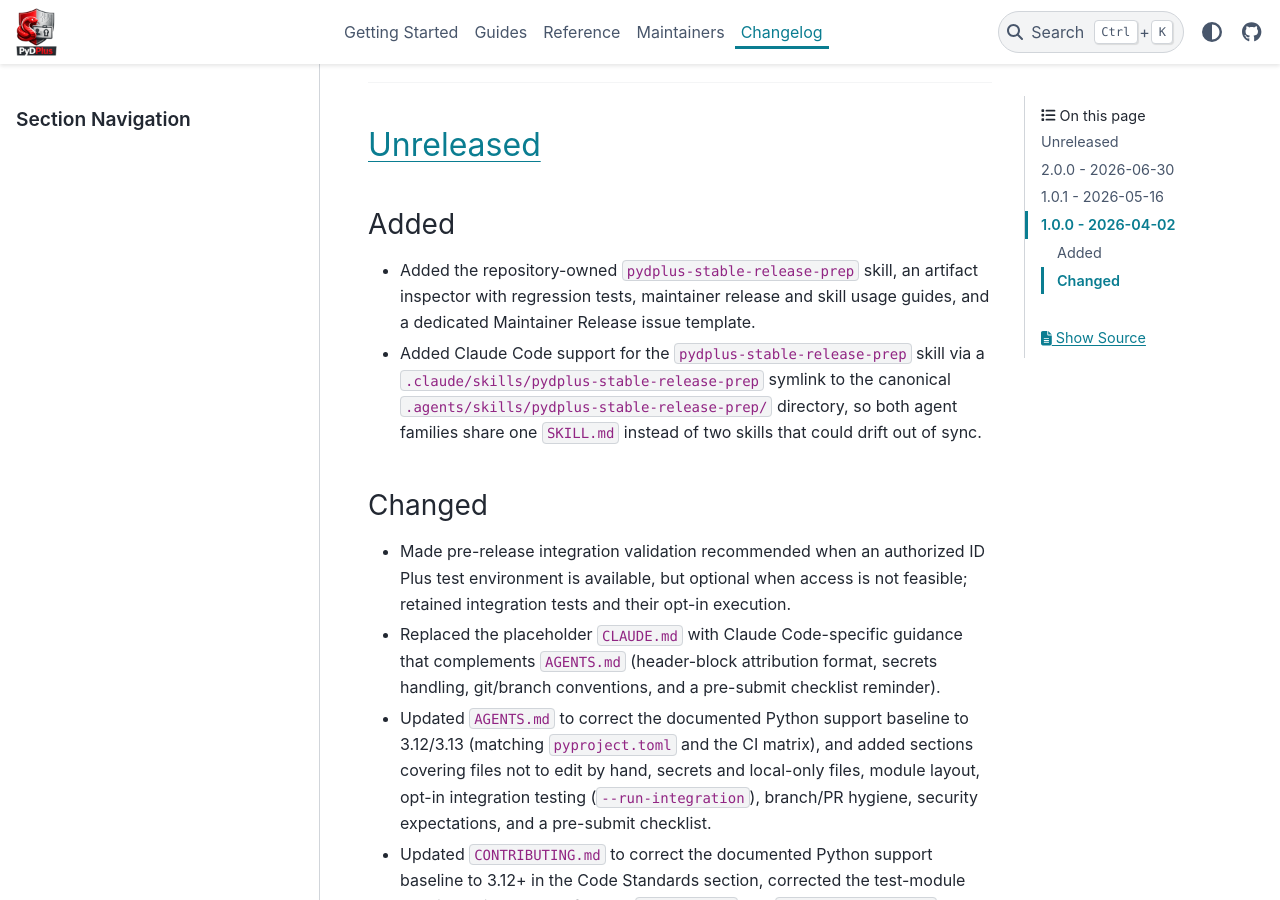
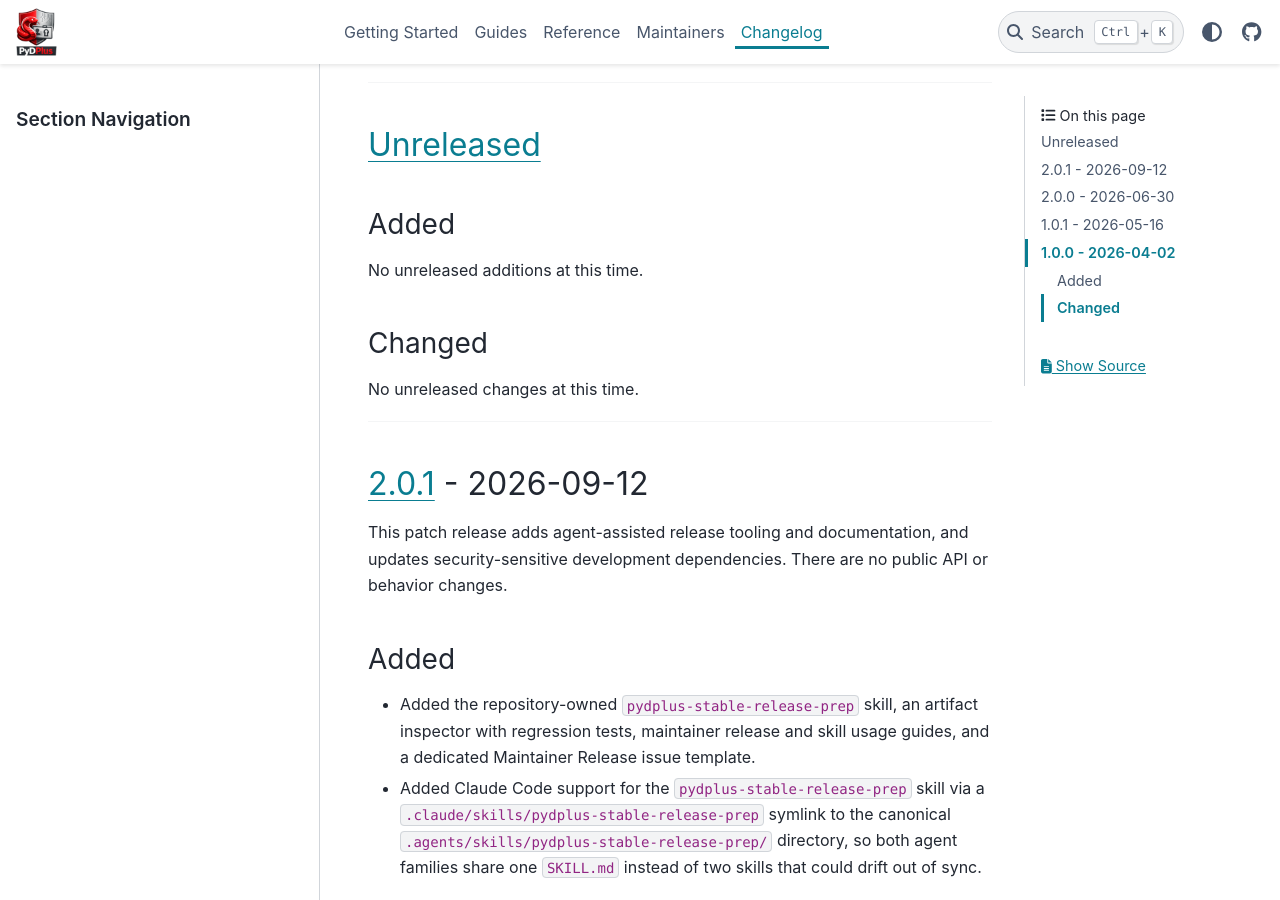
Before and after one commit to jeffshurtliff/pydplus, a Sphinx documentation site: the page built from docs/CHANGELOG.md, in a window 1280 px wide and 900 px high, scrolled down 270 px. Built offline with Sphinx 7.4.7 and the PyData theme 0.15.4, drawn with Linux system fonts in a browser that asks for light colours; some of the changed text lies outside the part shown.

Commit message:
Prepared pydplus 2.0.1 release (#4)
Promoted the package version from 2.0.1.dev0 to 2.0.1, finalized the
docs/CHANGELOG.md 2.0.1 release section, and migrated pyproject.toml
license metadata to the PEP 639 SPDX expression to resolve the
poetry check --lock --strict deprecation warnings.

Co-Authored-By: Claude Sonnet 5 <noreply@anthropic.com>
Claude-Session: https://claude.ai/code/session_01Psj1Bs7wGd2mdD1tb6B5R1

```diff
--- a/docs/CHANGELOG.md
+++ b/docs/CHANGELOG.md
@@ -13,18 +13,34 @@ and this project adheres to [Semantic Versioning](https://semver.org/spec/v2.0.0
 (unreleased-added)=
 ### Added
 
+No unreleased additions at this time.
+
+(unreleased-changed)=
+### Changed
+
+No unreleased changes at this time.
+
+---
+(relnotes-2.0.1)=
+## [2.0.1] - 2026-09-12
+
+This patch release adds agent-assisted release tooling and documentation, and updates
+security-sensitive development dependencies. There are no public API or behavior changes.
+
+(relnotes-2.0.1-added)=
+### Added
+
 - Added the repository-owned `pydplus-stable-release-prep` skill, an artifact inspector with regression tests,
   maintainer release and skill usage guides, and a dedicated Maintainer Release issue template.
 - Added Claude Code support for the `pydplus-stable-release-prep` skill via a `.claude/skills/pydplus-stable-release-prep`
   symlink to the canonical `.agents/skills/pydplus-stable-release-prep/` directory, so both agent families share one
   `SKILL.md` instead of two skills that could drift out of sync.
 
-(unreleased-changed)=
+(relnotes-2.0.1-changed)=
 ### Changed
 
 - Made pre-release integration validation recommended when an authorized ID Plus test environment is available,
   but optional when access is not feasible; retained integration tests and their opt-in execution.
-
 - Replaced the placeholder `CLAUDE.md` with Claude Code-specific guidance that complements `AGENTS.md` (header-block
   attribution format, secrets handling, git/branch conventions, and a pre-submit checklist reminder).
 - Updated `AGENTS.md` to correct the documented Python support baseline to 3.12/3.13 (matching `pyproject.toml` and
@@ -45,6 +61,9 @@ and this project adheres to [Semantic Versioning](https://semver.org/spec/v2.0.0
 - Updated the locked `soupsieve` development dependency (a transitive dependency of `beautifulsoup4`, used by the
   Sphinx docs theme) to `2.9.2` to remediate CVE-2026-49477 (a ReDoS in the CSS selector parser) and
   CVE-2026-49476 (unbounded memory allocation via large comma-separated selector lists).
+- Migrated packaging metadata to the PEP 639 SPDX license expression (`license = "MIT"` with
+  `license-files = ["LICENSE"]`) and removed the now-deprecated `License ::` classifiers, resolving
+  `poetry check --lock --strict` license-metadata deprecation warnings.
 
 ---
 (relnotes-2.0.0)=
@@ -129,7 +148,8 @@ features and functionality.
 
 
 <!-- The reference definitions are listed below -->
-[Unreleased]: https://github.com/jeffshurtliff/pydplus/compare/2.0.0...HEAD
+[Unreleased]: https://github.com/jeffshurtliff/pydplus/compare/2.0.1...HEAD
+[2.0.1]: https://github.com/jeffshurtliff/pydplus/compare/2.0.0...2.0.1
 [2.0.0]: https://github.com/jeffshurtliff/pydplus/compare/1.0.1...2.0.0
 [1.0.1]: https://github.com/jeffshurtliff/pydplus/compare/1.0.0...1.0.1
 [1.0.0]: https://github.com/jeffshurtliff/pydplus/releases/tag/1.0.0
```
Also changed, not shown: pyproject.toml (+3 -6 lines).
